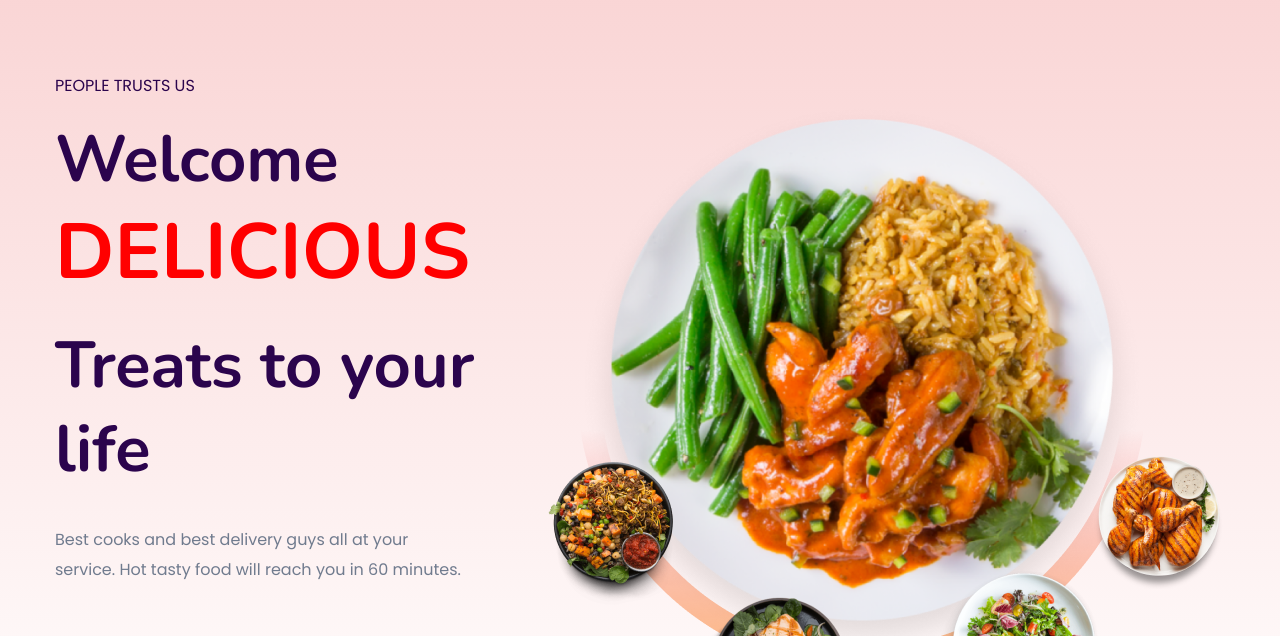
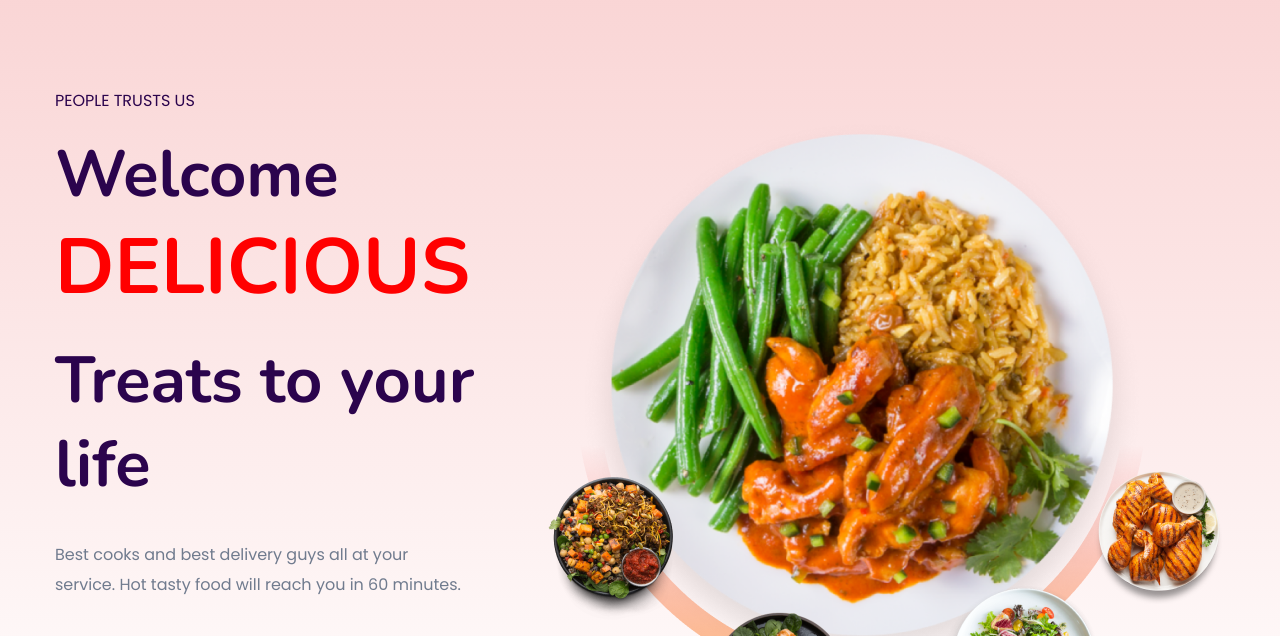
Before and after one commit to IgHez/Pearl, a plain HTML site: page index.html in a window 1280 px wide. Shown: the part 105-741 px from the top of the page. Drawn offline with nearby package versions, Linux system fonts and the light colour scheme.

Commit message:
Add files via upload

```diff
--- a/index.html
+++ b/index.html
@@ -86,7 +86,7 @@
         <div class="slider-area ">
             <div class="slider-active">
                 <div class="single-slider slider-height #F9D0D0 slider-padding  d-flex align-items-center">
-                    <div class="container  mt-25 pink-bg">
+                    <div class="container  mt-55 pink-bg">
                         <div class="row d-flex align-items-center">
                             <div class="col-lg-6 col-md-9">
                                 <div class="hero__caption">
```
